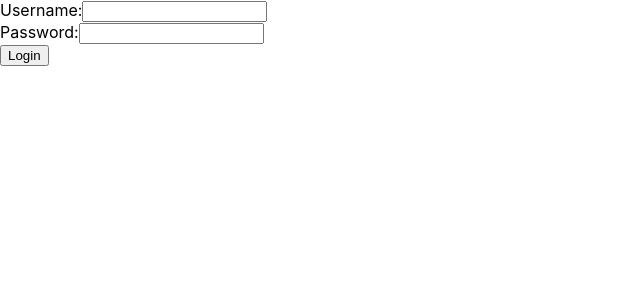
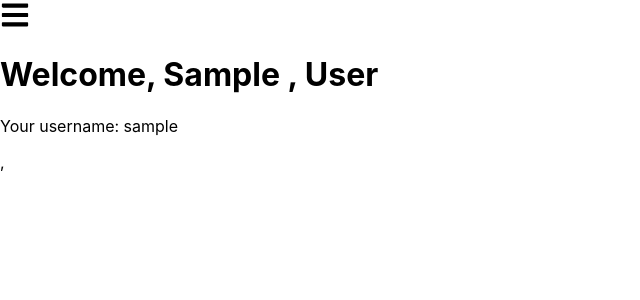
Before and after one commit to bennybak/family, a React (Create React App) app in the folder frontend/: page /home in a window 1280 px wide. Before the commit this address led to /. Shown: the top 300 px of the page, without its empty margins (0-640 px from the left). Built offline with nearby package versions, Linux system fonts and the light colour scheme; sample sign-in values are in the browser's storage.

Commit message:
Add Auth context

```diff
--- a/frontend/src/App.tsx
+++ b/frontend/src/App.tsx
@@ -5,14 +5,12 @@ import { BrowserRouter as Router, Route, Routes, Navigate } from 'react-router-d
 // import './App.css';
 import Login from './components/Login';
 import Home from './components/Home'; // Your Home component
-
+import { AuthProvider, useAuth } from './AuthContext'; // Adjust the path as needed
 
 const App: React.FC = () => {
-  const [isAuthenticated, setIsAuthenticated] = useState<boolean>(false);
+  const { user } = useAuth(); // Get user from context
 
-  const handleLoginSuccess = () => {
-    setIsAuthenticated(true);
-  };
+//   const { isAuthenticated } = useAuth(); // Get authentication state from context
 
   return (
     <Router>
@@ -20,16 +18,16 @@ const App: React.FC = () => {
         <Route
           path="/"
           element={
-            isAuthenticated ? (
+            user ? (
               <Navigate to="/home" />
             ) : (
-              <Login onLoginSuccess={handleLoginSuccess} />
+              <Login />
             )
           }
         />
         <Route
           path="/home"
-          element={isAuthenticated ? <Home /> : <Navigate to="/" />}
+          element={user ? <Home /> : <Navigate to="/" />}
         />
       </Routes>
     </Router>
--- /dev/null
+++ b/frontend/src/AuthContext.tsx
@@ -0,0 +1,53 @@
+import React, { createContext, useContext, useState } from 'react';
+
+// Define a type for your user data
+type User = {
+    username: string;
+    firstName: string;
+    lastName: string;
+};
+
+// Create a context type
+type AuthContextType = {
+    user: User | null;
+    login: (userData: User) => void;
+    logout: () => void;
+};
+
+// Create the context
+const AuthContext = createContext<AuthContextType | undefined>(undefined);
+
+// Create a provider component
+export const AuthProvider: React.FC<{ children: React.ReactNode }> = ({ children }) => {
+
+    const [user, setUser] = useState<User | null>(() => {
+            const storedUser = sessionStorage.getItem('user');
+            return storedUser ? JSON.parse(storedUser) : null;
+        });
+
+    const login = (userData: User) => {
+        setUser(userData);
+        // Optionally, you could set session storage here
+        sessionStorage.setItem('user', JSON.stringify(userData));
+    };
+
+    const logout = () => {
+        setUser(null);
+        sessionStorage.removeItem('user'); // Clear user data from session storage
+    };
+
+    return (
+        <AuthContext.Provider value={{ user, login, logout }}>
+            {children}
+        </AuthContext.Provider>
+    );
+};
+
+// Custom hook for using the AuthContext
+export const useAuth = () => {
+    const context = useContext(AuthContext);
+    if (context === undefined) {
+        throw new Error('useAuth must be used within an AuthProvider');
+    }
+    return context;
+};
--- a/frontend/src/components/Home.tsx
+++ b/frontend/src/components/Home.tsx
@@ -1,12 +1,19 @@
 import React from 'react';
 import Menu from './Menu';
 import '../css/Menu.css';
+import { useAuth } from '../AuthContext';
 
 const Home: React.FC = () => {
+  const { user } = useAuth();
+
   return (
     <div>
       <Menu />
-      <h1>Welcome to the Home Page!</h1>
+        <div>
+          <h1>Welcome, {user ? user.firstName: 'Guest'} , {user ? user.lastName: ''}</h1>
+          {user && <p>Your username: {user.username}</p>}
+        </div>
+
     </div>
   );
 };
--- a/frontend/src/components/Login.tsx
+++ b/frontend/src/components/Login.tsx
@@ -1,14 +1,16 @@
 import React, { useState } from 'react';
+import { useAuth } from '../AuthContext'; // Adjust the path as needed
 
-interface LoginProps {
-  onLoginSuccess: () => void;
-}
+import { useNavigate } from 'react-router-dom'; // Import useNavigate
 
 const apiUrl = process.env.REACT_APP_API_URL;
 
-const Login: React.FC<LoginProps> = ({ onLoginSuccess }) => {
+const Login: React.FC = () => {
   const [username, setUsername] = useState('');
   const [password, setPassword] = useState('');
+  const { login } = useAuth(); // Get the login function from context
+  const navigate = useNavigate(); // Initialize useNavigate
+
 
   const handleLogin = async (e: React.FormEvent<HTMLFormElement>) => {
     e.preventDefault();
@@ -21,8 +23,16 @@ const Login: React.FC<LoginProps> = ({ onLoginSuccess }) => {
     });
 
     if (response.ok) {
+      const userData = await response.json();
       console.log('Login successful');
-      onLoginSuccess(); // Redirect to home page
+      login({
+          username: userData.username,
+          firstName: userData.first_name,
+          lastName: userData.last_name,
+      });
+
+      // Redirect to home page after successful login
+      navigate('/home');
     } else {
       console.log('Login failed');
     }
--- a/frontend/src/index.tsx
+++ b/frontend/src/index.tsx
@@ -3,13 +3,16 @@ import ReactDOM from 'react-dom/client';
 import './index.css';
 import App from './App';
 import reportWebVitals from './reportWebVitals';
+import { AuthProvider } from './AuthContext';
 
 const root = ReactDOM.createRoot(
   document.getElementById('root') as HTMLElement
 );
 root.render(
   <React.StrictMode>
-    <App />
+    <AuthProvider>
+        <App />
+    </AuthProvider>,
   </React.StrictMode>
 );
 
```
Also changed, not shown: 1 other file (tests, documents, lock files or other folders).
